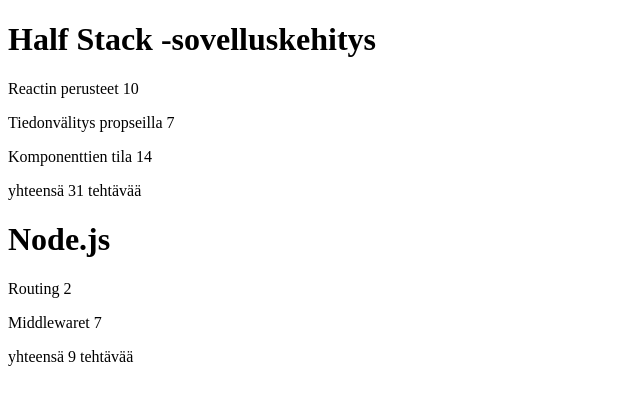
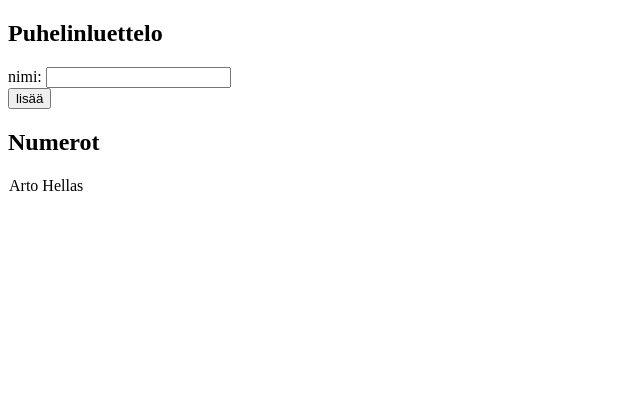
Before and after one commit to Radytin/fullstack2019, a React (Create React App) app in the folder osa2/: page / in a window 1280 px wide. Shown: the top 402 px of the page, without its empty margins (0-640 px from the left). Built offline with nearby package versions, Linux system fonts and the light colour scheme.

Commit message:
Part 2.2 started

```diff
--- a/osa2/src/App.js
+++ b/osa2/src/App.js
@@ -1,56 +1,35 @@
-import React from 'react'
-import Course from './Course'
-
-
+import React, { useState } from 'react'
+import Person from './Person'
 
 const App = () => {
+  const [ persons, setPersons] = useState([
+    { name: 'Arto Hellas' }
+  ])
+  const [ newName, setNewName ] = useState('')
 
-  const courses = [
-    {
-      name: 'Half Stack -sovelluskehitys',
-      id: 1,
-      parts: [
-        {
-          name: 'Reactin perusteet',
-          exercises: 10,
-          id: 1
-        },
-        {
-          name: 'Tiedonvälitys propseilla',
-          exercises: 7,
-          id: 2
-        },
-        {
-          name: 'Komponenttien tila',
-          exercises: 14,
-          id: 3
-        }
-      ]
-    },
-    {
-      name: 'Node.js',
-      id: 2,
-      parts: [
-        {
-          name: 'Routing',
-          exercises: 2,
-          id: 1
-        },
-        {
-          name: 'Middlewaret',
-          exercises: 7,
-          id: 2
-        }
-      ]
-    }
-  ]
 
 
 
   return (
     <div>
-        {courses.map(course => <Course key={course.id} course={course}/>)}
+      <h2>Puhelinluettelo</h2>
+      <form>
+        <div>
+          nimi: <input />
+        </div>
+        <div>
+          <button type="submit">lisää</button>
+        </div>
+      </form>
+      <h2>Numerot</h2>
+      <div><tbody>
+                {persons.map(person => <Person key={person.name} name={person.name}/>)}
+            </tbody></div>
+
+
     </div>
   )
-};
+
+}
+
 export default App
--- /dev/null
+++ b/osa2/src/Person.js
@@ -0,0 +1,10 @@
+
+import React from 'react';
+
+const Person = (props) => {
+    return(
+        <tr><td>{props.name}</td><td>{props.number}</td></tr>
+    )
+}
+
+export default Person
--- a/osa2/src/index.js
+++ b/osa2/src/index.js
@@ -1,33 +1,31 @@
 
-import App from './App'
 import React from 'react'
 import ReactDOM from 'react-dom'
+import App from './App'
 
-
-
-const courses = {
-    name: 'Half Stack -sovelluskehitys',
-    parts: [
+const notes = [
   {
-        name: 'Reactin perusteet',
-        exercises: 10,
-        id: 1
+    id: 1,
+    content: 'HTML on helppoa',
+    date: '2019-01-10T17:30:31.098Z',
+    important: true
   },
   {
-        name: 'Tiedonvälitys propseilla',
-        exercises: 7,
-        id: 2
+    id: 2,
+    content: 'Selain pystyy suorittamaan vain javascriptiä',
+    date: '2019-01-10T18:39:34.091Z',
+    important: false
   },
   {
-        name: 'Komponenttien tila',
-        exercises: 14,
-        id: 3
+    id: 3,
+    content: 'HTTP-protokollan tärkeimmät metodit ovat GET ja POST',
+    date: '2019-01-10T19:20:14.298Z',
+    important: true
   }
 ]
-  }
 
 
 ReactDOM.render(
-  <App courses ={courses}/>,
+  <App notes={notes} />,
   document.getElementById('root')
 )
```
Also changed, not shown: osa2/src/CourseApp.js (added, +56 -0 lines). Lines whose indentation alone changed are shown as unchanged.
